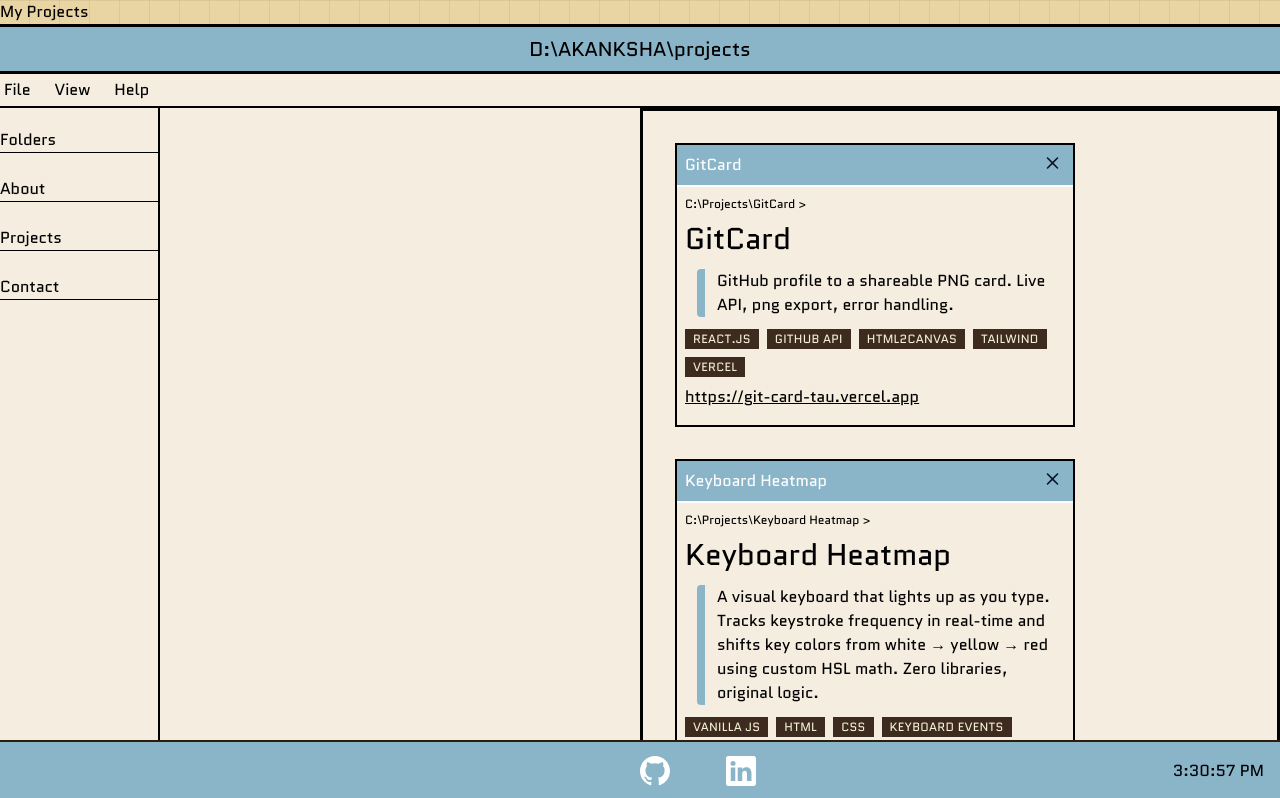
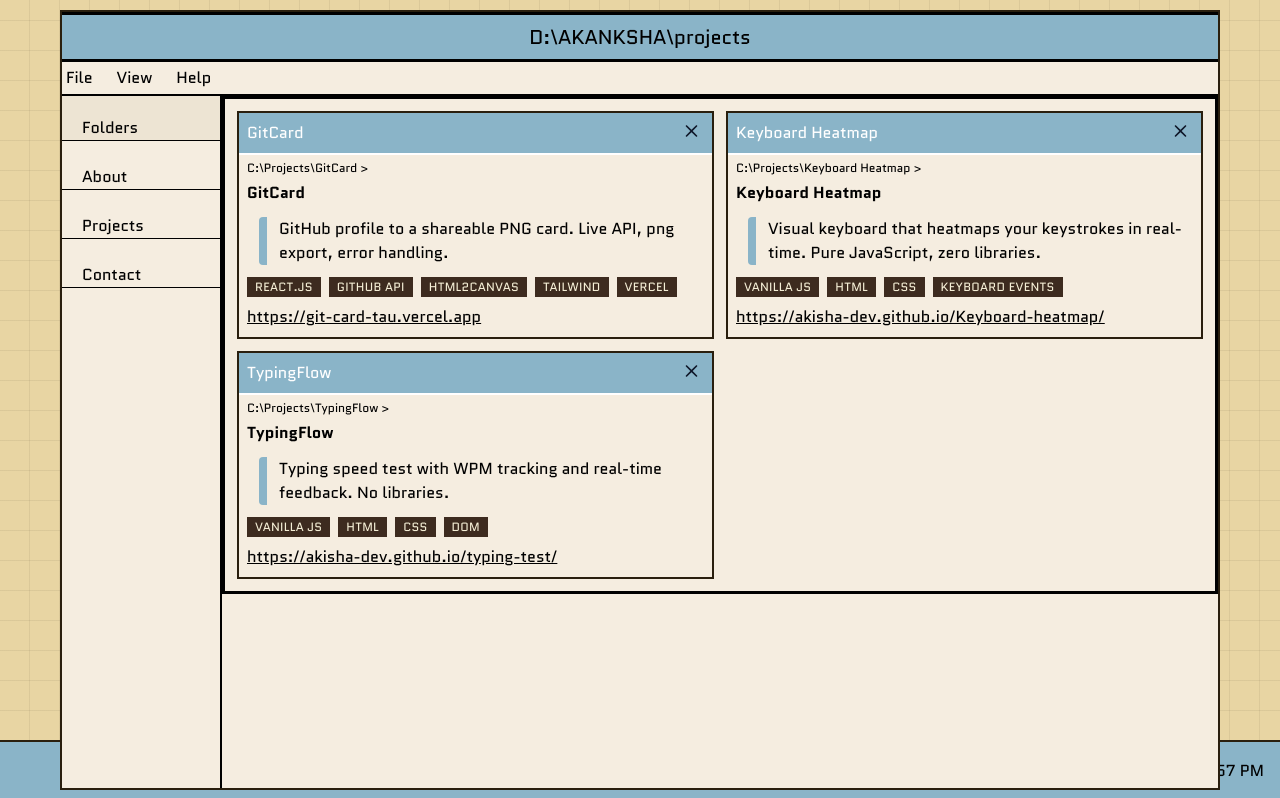
Before and after one commit to akisha-dev/Portfolio, a React (Vite) app: page /projects in a window 1280 px wide. Shown: the top 798 px of the page. Built offline with nearby package versions, Linux system fonts and the light colour scheme; the HTML template or start-up script is replaced by a standard one.

Commit message:
fixed popup layout and added routes to sidebar

```diff
--- a/src/components/footer.jsx
+++ b/src/components/footer.jsx
@@ -11,7 +11,7 @@
 },1000)},[])
 
     return(
-        <div className="
+        <div className="  z-10
         fixed bottom-0 left-0 w-full
         flex flex-1
         items-center
--- a/src/components/popup.jsx
+++ b/src/components/popup.jsx
@@ -1,9 +1,27 @@
 import { ProjectCard } from "./projectCard"
+import{Link} from "react-router-dom"
+import {About} from "../pages/about"
+import {Contact} from "../pages/contact"
+import {Projects} from "../pages/projects"
+
+
+
 export function Popup(){
     return(
    <>
-   <div
-   className="bg-[#f5ede0]">
+   <div className="fixed
+   top-[10px]
+   left-[60px]
+   right-[60px]
+   bottom-[10px]
+   z-20
+ bg-[#f5ede0]
+  flex
+  flex-col
+   border-2
+   border-l-2
+ border-[#2a1f0e]">
+
     <h1
     className="
     bg-[#8ab4c8]
@@ -12,7 +30,6 @@
     text-center
     border-t-3
      border-b-3
-
     ">D:\AKANKSHA\projects</h1>
     <div
     className="
@@ -25,10 +42,10 @@
     <div>View</div>
     <div> Help</div>
     </div>
-    <div className="grid
-    grid-cols-2
+    <div className="flex
+    flex-1
+    overflow-hidden
     bg-[#f5ede0]
-
     ">
         <div
         className="flex
@@ -36,67 +53,74 @@
         gap-6
         w-[160px]
         border-r-2
+        flex-shrink-0
+
 
       ">
            <div
            className="pt-5
+           pl-5
            border-b-1
-             bg-[   #ede4d3]
+             bg-[#ede4d3]
+           ">Folders</div>
+           <Link to="/about">
+           <div
+             className="
+           border-b-1
+           pl-5">About</div></Link>
 
 
-           ">Folders</div>
-           <div
-             className="
-           border-b-1">About</div>
-           <div    className="
-           border-b-1">Projects</div>
-           <div    className="
-           border-b-1">Contact</div>
+          <Link to='/projects'> <div    className="
+           border-b-1
+           pl-5">Projects</div></Link>
+
+
+          <Link to="/contact"> <div    className="
+           border-b-1
+           pl-5">Contact</div></Link>
         </div>
+        <div className="flex-1
+        overflow-y-auto"
+>
         <div
-       className="flex
-       border-3">
-        <div
->
-        <ProjectCard
+       className="
+       border-3
+       grid grid-cols-2 gap-3 p-3
+       ">
+
+   <ProjectCard
         name="GitCard"
         description="GitHub profile to a shareable PNG card.
          Live API, png export, error handling.
          "
         skills={["React.js", "GitHub API",
                 "html2canvas", "Tailwind", "Vercel"]}
-        live="https://git-card-tau.vercel.app"></ProjectCard>
+        live={"https://git-card-tau.vercel.app"}></ProjectCard>
 
-            <ProjectCard
+
+     <ProjectCard
         name="Keyboard Heatmap"
-        description="A visual keyboard that lights up as you type.
-            Tracks keystroke frequency in real-time and shifts key colors from white → yellow → red
-            using custom HSL math. Zero libraries, original logic."
+        description="Visual keyboard that heatmaps your keystrokes in real-time.
+        Pure JavaScript, zero libraries."
         skills={["Vanilla JS", "HTML",
                 "CSS", "Keyboard Events"]}
-        live={'https://akisha-dev.github.io/Keyboard-heatmap/'}></ProjectCard>
+        live={'https://akisha-dev.github.io/Keyboard-heatmap/'}>
+        </ProjectCard>
 
 
 
-            <ProjectCard
+     <ProjectCard
         name="TypingFlow"
         description="Typing speed test with WPM tracking and
          real-time feedback.
          No libraries."
         skills={["Vanilla JS", "HTML",
                 "CSS", "DOM"]}
-
-        live="https://akisha-dev.github.io/typing-test/"></ProjectCard>
-        </div>
-
-        </div>
-
+        live="https://akisha-dev.github.io/typing-test/">
+        </ProjectCard>
+        </div></div>
 </div>
 </div>
-
-
-
-
 
    </>
     )
--- a/src/components/projectCard.jsx
+++ b/src/components/projectCard.jsx
@@ -7,13 +7,12 @@
         <div
         className="
         border-2
-        border-gray
-        m-8
-        pb-4
-        space-y-2
+        border-[#2a1f0e]
+        pb-2
+        space-y-1
         flex
         flex-col
-        w-[400px]">
+        ">
         <div
         className="
         flex
@@ -26,14 +25,17 @@
         className='
         w-[25px]
         h-[20px]'></img></div>
-        <div className='
+        <div className="
         pl-2
-        text-[12px]'>
-        C:\Projects\{name} &gt;</div>
+        text-[12px]">
+        C:\Projects\{name} &gt;
+        </div>
         <div className='pl-2
-        space-y-2'>
+        space-y-2
+        '>
         <h1
-        className='text-3xl'>{name}</h1>
+        className='text-base
+        font-semibold'>{name}</h1>
         <div
         className="
         border-l-8
@@ -48,11 +50,14 @@
                 </span>
             ))}
         </div>
-       <u><a href={live}
+       <u>
+       <a href={live}
        target="_blank"
        rel="noreferrer">
        <div>{live}</div>
-       </a></u></div></div>
+       </a>
+       </u>
+       </div></div>
         </>
     )
 }
--- a/src/pages/projects.jsx
+++ b/src/pages/projects.jsx
@@ -4,15 +4,14 @@
 
 export function Projects(){
     return (
-        <div>
-          <h1>My Projects</h1>
-          <div>
-               <Popup />
-          </div>
-         <div>
-          <Footer />
-         </div>
-
-        </div>
+  <div>
+     <div className="z-10">
+    <Popup />
+    </div>
+     <div
+     className="z-0">
+    <Footer/>
+    </div>
+ </div>
 
 )}
```
